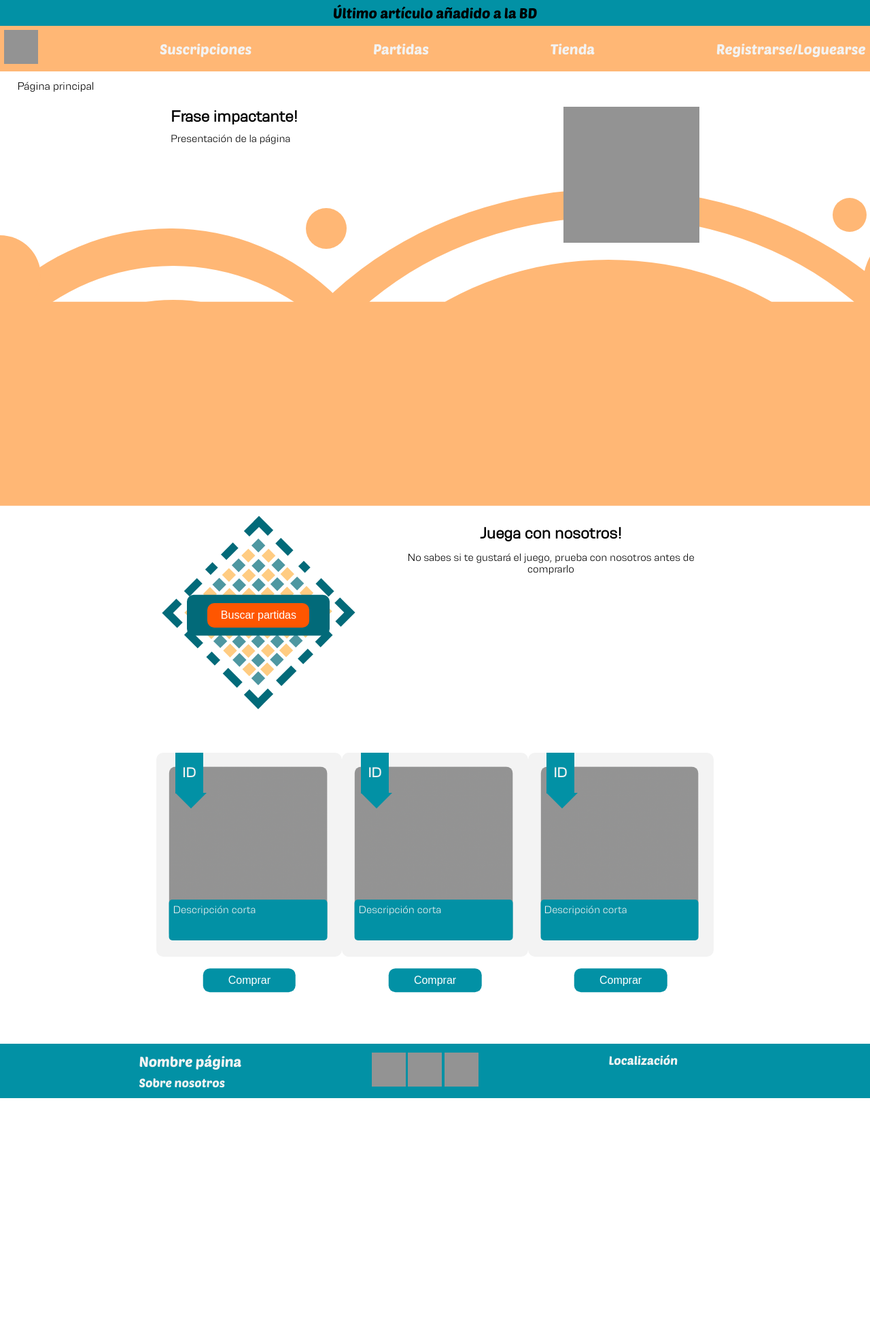
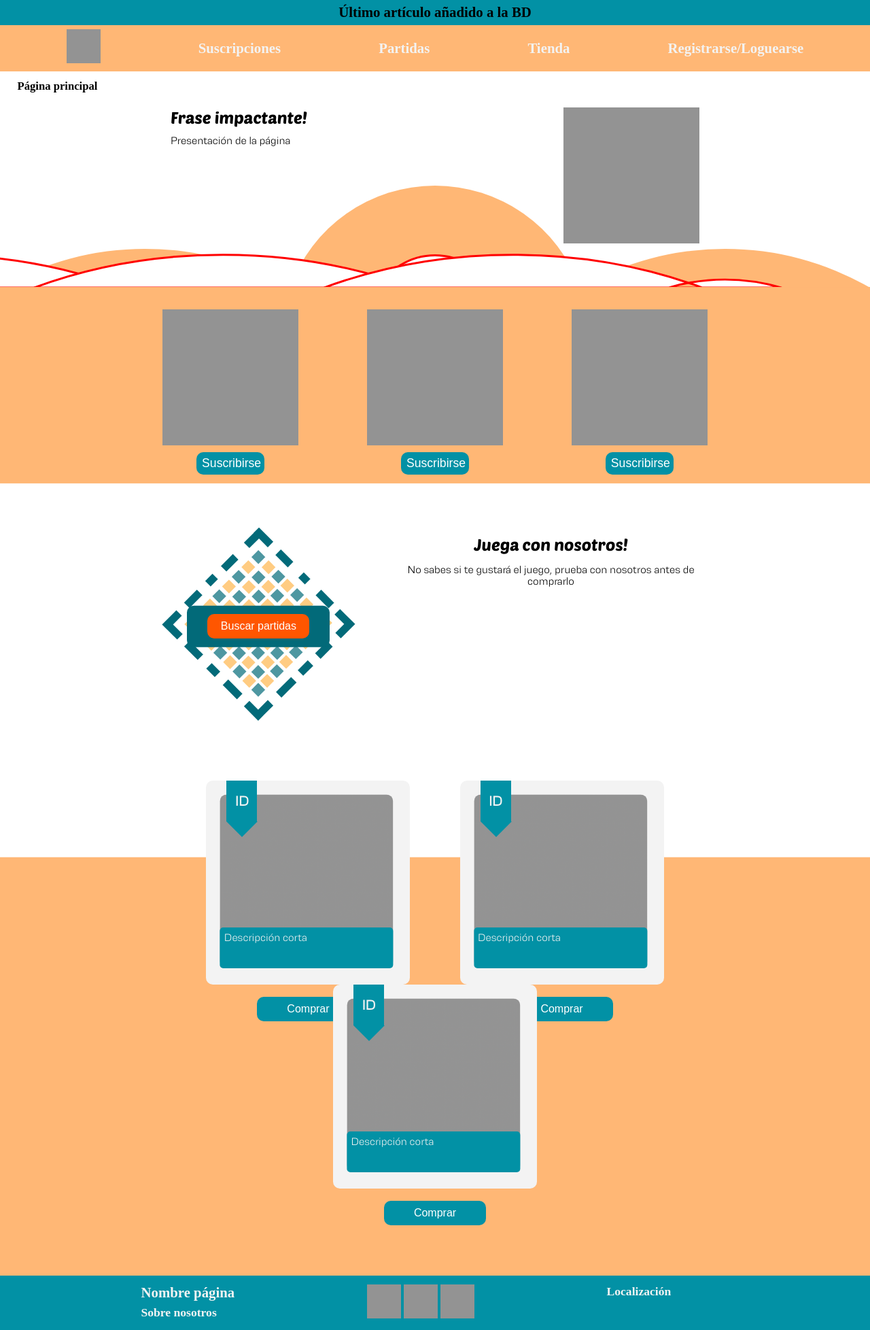
Before and after one commit to a20yagosf/proyect-daw2-clickbox, a PHP site: page /html/index.html in a window 1280 px wide. Shown: the whole page at 68% size. Before the commit the page ends 1615 px from the top, so only its background shows below. Run offline with PHP 8.4, Linux system fonts and the light colour scheme; some libraries are stand-ins or nearby versions.

Commit message:
Empezar a adaptación para crear o svg con js

```diff
--- a/css/_footer.scss
+++ b/css/_footer.scss
@@ -3,7 +3,6 @@ footer {
     padding: 1%;
     display: flex;
     justify-content: space-evenly;
-    font-family: "PoetsenOne";
 
     li:first-of-type a {
         font-size: 1.3em;
@@ -16,6 +15,7 @@ footer {
     a {
         color: $colorLetra;
         font-size: 1.1em;
+        font-weight: 900;
     }
 }
 
--- a/css/_header.scss
+++ b/css/_header.scss
@@ -1,6 +1,6 @@
 header {
-    font-family: "PoetsenOne";
-    font-size: 1.3em
+    font-size: 1.3em;
+    font-weight: 900;
 }
 
 
@@ -12,9 +12,9 @@ header {
 
 nav {
     @include contenedor(100%, auto, $colorSecundario);
-    padding: 0.5%;
+    padding: 0.5% 2%;
     display: flex;
-    justify-content: space-between;
+    justify-content: space-around;
     align-items: center;
 
     a {
@@ -31,5 +31,4 @@ nav {
     margin-top: 1%;
     margin-left: 2%;
     font-size: 0.8em;
-    font-family: "Resolve";
 }
--- a/css/_main.scss
+++ b/css/_main.scss
@@ -1,3 +1,4 @@
+//Características generales
 * {
     margin: 0px;
     padding: 0px;
@@ -8,6 +9,12 @@ a {
     text-decoration: none;
 }
 
+h1, h2, h3, h4, h5, h6 {
+    font-family: "PoetsenOne";
+    font-weight: 100;
+}
+
+//Main
 main {
     padding: 0% 10%;
     padding-bottom: 10%;
@@ -39,17 +46,21 @@ main {
 
 //Suscripciones
 #suscripciones {
-    visibility: hidden;
+    //visibility: hidden;
     padding: 1%;
+    padding-top: 2.5%;
     display: flex;
     justify-content: space-evenly;
     margin-bottom: 5%;
 
+    //Cada uno de los div que contiene las suscripciones
     .suscripciones {
         img {
             display: block;
             width: $sizeSuscriptImg;
         }
+
+        //Boton de cada una de las suscripciones
         button {
             display: block;
             margin: 5% auto;
@@ -113,13 +124,22 @@ main {
     margin: auto;
     display: flex;
     justify-content: space-evenly;
+    flex-wrap: wrap;
+
+    h2 {
+        flex-basis: 100%;
+        text-align: center;
+        margin-bottom: 3%;
+    }
 }
 
+//Cada uno de los elementos que contiene los artículos de la tienda
 .elementoTienda {
     @include contenedor($sizeTienda, $sizeTienda, $colorLetra);
     position: relative;
     border-radius: 10px;
 
+    //Div que muestra la pequeña banderita con el ID
     .id {
         @include contenedor (15%, 20%, $colorPrincipal);
         text-align: center;
@@ -127,6 +147,7 @@ main {
         font-size: 1.3em;
         font-weight: 600;
         color: $colorLetra;
+        //Le ponemos position absolute para que
         position: absolute;
         top: 0px;
         left: 10%;
@@ -134,6 +155,7 @@ main {
         z-index: 4;
     }
 
+    //Elemento que crea el triangulo poniendo el elemento con width y heigh 0 y visualizando solo uno de sus bordes
     .id::after {
         content: "";
         display: inline-block;
@@ -190,6 +212,10 @@ svg {
         fill: $colorSecundario;
    }
 
+   rect {
+       width: 100%;
+   }
+
     .restar {
         fill: white;
     }
--- a/css/styles.css
+++ b/css/styles.css
@@ -7,8 +7,8 @@
   src: url("../font/Resolve-Light.otf");
 }
 header {
-  font-family: "PoetsenOne";
   font-size: 1.3em;
+  font-weight: 900;
 }
 
 #alerta {
@@ -23,9 +23,9 @@ nav {
   width: 100%;
   height: auto;
   background-color: #FFB775;
-  padding: 0.5%;
+  padding: 0.5% 2%;
   display: flex;
-  justify-content: space-between;
+  justify-content: space-around;
   align-items: center;
 }
 nav a {
@@ -40,7 +40,6 @@ nav img {
   margin-top: 1%;
   margin-left: 2%;
   font-size: 0.8em;
-  font-family: "Resolve";
 }
 
 * {
@@ -51,6 +50,11 @@ nav img {
 
 a {
   text-decoration: none;
+}
+
+h1, h2, h3, h4, h5, h6 {
+  font-family: "PoetsenOne";
+  font-weight: 100;
 }
 
 main {
@@ -81,8 +85,8 @@ main {
 }
 
 #suscripciones {
-  visibility: hidden;
   padding: 1%;
+  padding-top: 2.5%;
   display: flex;
   justify-content: space-evenly;
   margin-bottom: 5%;
@@ -159,6 +163,12 @@ main {
   margin: auto;
   display: flex;
   justify-content: space-evenly;
+  flex-wrap: wrap;
+}
+#tienda h2 {
+  flex-basis: 100%;
+  text-align: center;
+  margin-bottom: 3%;
 }
 
 .elementoTienda {
@@ -238,6 +248,9 @@ svg {
 svg * {
   fill: #FFB775;
 }
+svg rect {
+  width: 100%;
+}
 svg .restar {
   fill: white;
 }
@@ -249,7 +262,6 @@ footer {
   padding: 1%;
   display: flex;
   justify-content: space-evenly;
-  font-family: "PoetsenOne";
 }
 footer li:first-of-type a {
   font-size: 1.3em;
@@ -260,6 +272,7 @@ footer li:first-of-type {
 footer a {
   color: #F3F3F3;
   font-size: 1.1em;
+  font-weight: 900;
 }
 
 #redes img {
--- a/html/index.html
+++ b/html/index.html
@@ -8,6 +8,7 @@
     <link rel="stylesheet" href="https://unpkg.com/leaflet@1.7.1/dist/leaflet.css" integrity="sha512-xodZBNTC5n17Xt2atTPuE1HxjVMSvLVW9ocqUKLsCC5CXdbqCmblAshOMAS6/keqq/sMZMZ19scR4PsZChSR7A==" crossorigin=""/>
     <link rel="stylesheet" href="../css/styles.css">
     <script src="https://unpkg.com/leaflet@1.7.1/dist/leaflet.js" integrity="sha512-XQoYMqMTK8LvdxXYG3nZ448hOEQiglfqkJs1NOQV44cWnUrBc8PkAOcXy20w0vlaXaVUearIOBhiXZ5V3ynxwA==" crossorigin=""></script>
+    <script src="../js/pagina_principal.js"></script>
 </head>
 <body>
     <header>
@@ -54,6 +55,7 @@
             </div>
         </div>
         <div id="tienda">
+            <h2></h2>
             <div class="elementoTienda">
                 <div class="id">ID</div>
                 <img src="../img/Recuadro.png" alt="Imagen del artículo"/>
@@ -79,8 +81,8 @@
                 <button>Comprar</button>
             </div>
         </div>
-        <svg>
-            <path d="M-100, 550 a250, -250 0 0, 1, 700, 0 z" />
+        <svg id="designPantalla">
+           <!-- <path d="M-100, 550 a250, -250 0 0, 1, 700, 0 z" />
             <path class="restar" d="M-70, 580 a180, -180 0 0, 1, 650, 0 l-50, 0 a100, 100 0 0, 0, -550, -0 z"/>
             <circle cx="0" cy="270" r="60"/>
             <circle cx="480" cy="200" r="30"/>
@@ -90,7 +92,7 @@
             <path class="restar" d="M400, 600 a300, -250 0 0, 1, 1000, 0 l-80, 0 a300, 250 0 0, 0  -850, 0 z"/>
             <path d="M1200, 550 a350, -250 0 0, 1, 1000, 0 z" />
             <path class="restar" d="M1250, 580 a280, -220 0 0, 1, 900, 0 l-50, 0 a220, 170 0 0, 0, -780, -0 z"/>
-            <rect x="0" y="22%" width="100%" height="300"/>
+            <rect x="0" y="22%" width="100%" height="300"/> -->
         </svg>
     </main>
     <footer>
--- /dev/null
+++ b/js/pagina_principal.js
@@ -0,0 +1,96 @@
+//Namespace para que no entre en conflicto la creación de los elementos de svg con javascript y los cree bien, por ello cada elemento se crea con createElementNS
+let svgNamespace ="http://www.w3.org/2000/svg";
+
+/**
+ * Crea cada uno de los elementos del svg para la página principal
+ */
+function crearDetallesSvg() {
+    //Cojo el svg
+    let svg = document.getElementById("designPantalla");
+    //getBoundingClientRect me devuelve un objeto rect que es el rectángulo más pequeño que contenga tanto padding como bordes del div suscripciones, de ahí saco su heigh y posición (x,y)
+    let recuadroSusc = document.getElementById("suscripciones").getBoundingClientRect();
+    //Creo cada uno de los elementos del svg
+    //Creo 3 circulos que se ponen encima del recuadro de suscripciones
+    let xSusc = 0;
+    //Calculo su Y mediante la altura del heigh del recuadro de suscr
+    let ySusc = (recuadroSusc.y - (recuadroSusc.height / 2) + 1);
+    let xFinSusc = (recuadroSusc.width / 0.8) / 3;
+    //A la vez que creamos los rectámngulos creamos también los que los "restarán" con la clase restar
+    for(let i = 0; i < 3; i++){
+        let curvatura = i % 2 != 0 ? xFinSusc - 200 : xFinSusc;
+        let lineaPath = `M${xSusc}, ${ySusc} a${curvatura}, ${curvatura} 0 0, 1 ${xFinSusc}, 0 Z`;
+        svg.append(crearPath(lineaPath));
+        //Diferencia que le quitaremos para hacer el recuadro que restaremos más pequeño
+        let restaCurvatura = 130;
+        let curvaturaResta = `M${xSusc + restaCurvatura}, ${ySusc} a${curvatura - restaCurvatura}, ${curvatura - restaCurvatura} 0 0, 1 ${xFinSusc - restaCurvatura * 2}, 0 Z l50, 0 a${(xFinSusc - restaCurvatura / 2 + 250)}, ${(xFinSusc + restaCurvatura / 2 - 50)} 0 0, 0, -${xFinSusc + restaCurvatura}, -0 z`;
+        svg.append(crearPath(curvaturaResta, "restar"));
+        xSusc += xFinSusc;
+    }
+
+    //Rectángulo que contendrá el div de las suscripciones
+    svg.append(crearRect(["0", (recuadroSusc.y - (recuadroSusc.height / 2))], recuadroSusc.height + "px"));
+
+
+    //getBoundingClientRect me devuelve un objeto rect que es el rectángulo más pequeño que contenga tanto padding como bordes del div tienda, de ahí saco su heigh y posición (x,y)
+    let recuadroTienda = document.getElementById("tienda").getBoundingClientRect();
+    //Recuadro del main
+    let mainRect = document.querySelector("main").getBoundingClientRect();
+    //Rectángulo que contendrá el div de la tienda
+    svg.append(crearRect(["0", recuadroTienda.y], (mainRect.height - mainRect.y) + "px"));
+}
+
+/**
+ * Crea un circulo de svg con las propiedades que le creamos por cabecera y lo devuelve
+ *
+ * @param   {array}  valoresCirculo  Cada uno de los valores del circulo (cx, cy, r) cx -> Posición en x cy -> Posición en y r -> Radio
+ *
+ * @return  {NodeElement}                  Nodo del elemento circle creado
+ */
+function crearCirculo(valoresCirculo) {
+    //Creo el elemento con NS ya que tengo que pasarle el namespace para que no entre en conflicto
+    let circulo = document.createElementNS(svgNamespace, "circle");
+    //Array con las propiedades del circulo
+    let propCirculo = ["cx", "cy", "r"];
+    for(let i = 0; i < propCirculo.length; i++){
+        propCirculo.setAttribute(propCirculo, valoresCirculo);
+    }
+    return circulo;
+}
+
+function crearPath(valorD, clase = null) {
+    //Creo el elemento con NS ya que tengo que pasarle el namespace para que no entre en conflicto
+    let recorrido = document.createElementNS(svgNamespace, "path");
+    //Le asigno la propiedad para el recorrido
+    recorrido.setAttribute("d", valorD);
+    if(clase != null ) {
+        recorrido.setAttribute("class", clase);
+        recorrido.setAttribute("stroke", "red");
+        recorrido.setAttribute("stroke-width", "3");
+    }
+
+    return recorrido;
+}
+
+/**
+ * Crear un elemento rectángulo y lo devuelve para añadirlo al svg
+ *
+ * @param   {array}  $valorProp  Array con cada uno de los valores de las propiedades (x, y)
+ *
+ * @return  {NodeElement}              Devuelve el nodo del DOM creado con el rectángulo
+ */
+function crearRect(valorProp, height) {
+    //Creo el elemento con NS ya que tengo que pasarle el namespace para que no entre en conflicto
+    let rectangulo = document.createElementNS(svgNamespace, "rect");
+    //Array con las propiedades del rectángulo
+    let propRect = ["x", "y"];
+    //Recorro el array de propiedades para asignarle cada propeidad con su valor
+    propRect.forEach(elemento => {
+        rectangulo.setAttribute(elemento, valorProp[propRect.indexOf(elemento)]);
+    });
+    //Le asigno el valor del height tanto como alto es el div suscripciones
+    rectangulo.style.height = height;
+    return rectangulo;
+}
+
+
+window.onload = crearDetallesSvg;
```
Also changed, not shown: 1 other file.
